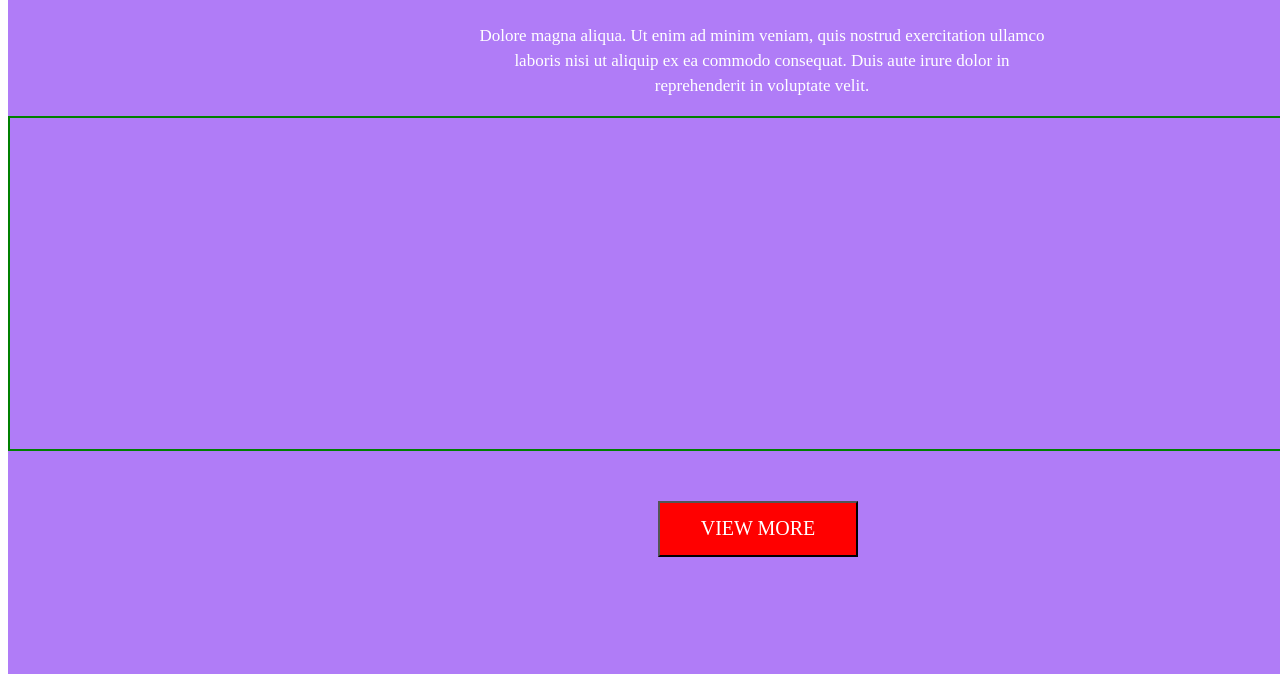
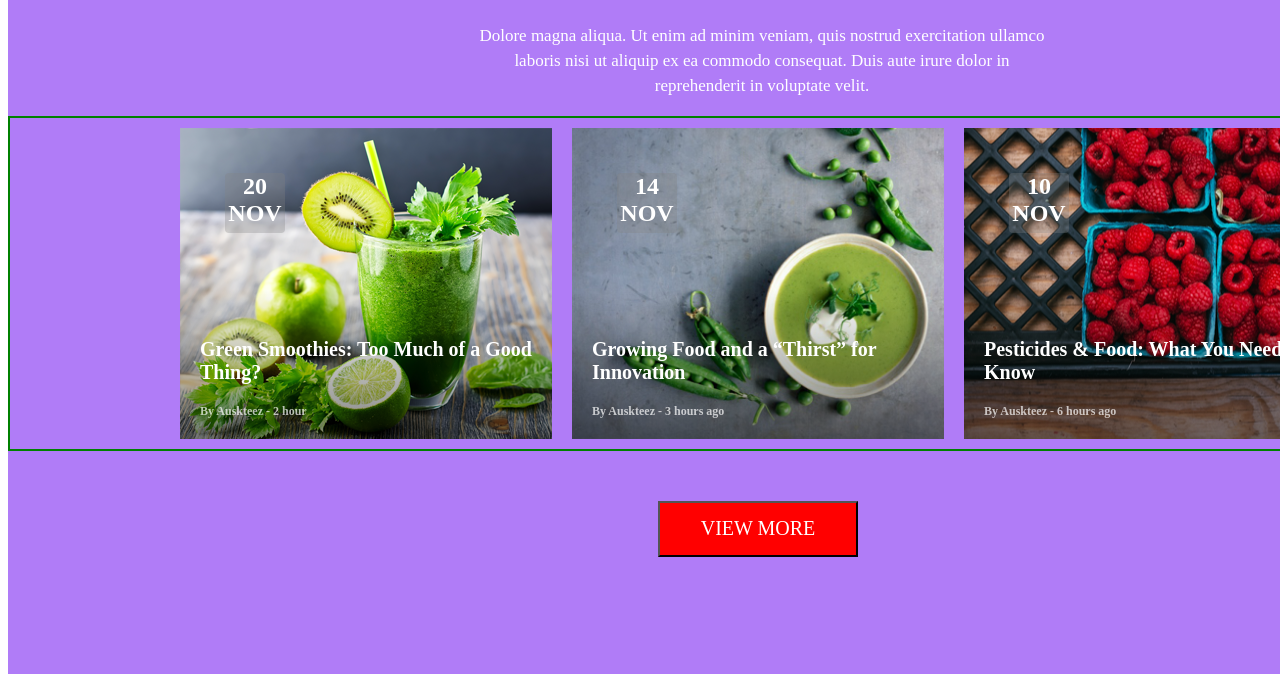
Before and after one commit to Ivanna1215/position-task-1, a plain HTML site: page index.html in a window 1280 px wide. Shown: the part 199-881 px from the top of the page. Drawn offline with Linux system fonts and the light colour scheme; a web font is replaced by a local one.

Commit message:
commit1307

```diff
--- a/css/style.css
+++ b/css/style.css
@@ -1,6 +1,6 @@
 @font-face {
-    font-family: "raleway";
-    src: url("/position-task1/fonts/Raleway/Raleway-Regular.ttf");
+    font-family: "Raleway";
+    src: url("/fonts/Raleway/Raleway-Regular.ttf");
 }
 .container {
     width: 1500px;
@@ -19,9 +19,11 @@
 /* line-height: 25px; */
 color: #ffffff;
 font-weight: 700;
-font-family: "Raleway";
+
+font-family: "Raleway" ;
 text-align: center;
 margin: 0 655px 30px 655px;
+
 }
 .text {
     width: 563px;
@@ -38,29 +40,49 @@ text-align: center;
 margin: 30px 469px;
 }
 .element-1 {
-    background: url(/position-task1/img/juice.png);
+    background: url("/position-task-1/img/juice.png");
     width: 372px;
     height:311px;
     margin: 10px;
+    position: relative;
+
 }
+.gradient {
+    /* background-image: linear-gradient(0deg, #000000 0%, #ffffff 100%); */
+    background: linear-gradient(rgba(255, 255, 255, 0) 0%, rgb(0, 0, 0) 100%);
+    width: 372px;
+    height:150px;
+    position: absolute;
+    bottom: 0;
+    opacity: 0.5;
+    transition: opacity 3s ease 0s;
+}
+.element-1:hover .gradient {
+    opacity:0;
+}
+
 .element-2 {
-    background: url(/position-task1/img/suup.png);
+    background: url("/img/suup.png") center bottom no-repeat;
+    background-size: cover;
     width: 372px;
     height:311px;
     margin: 10px;
+    position: relative;
 }
 .element-3 {
-    background: url(/position-task1/img/raspberry.png);
+    background: url(/img/raspberry.png) center;
     width: 372px;
     height: 311px;
     margin: 10px;
+    position: relative;
 }
 .img {
     border: 2px solid green;
     display: flex;
     justify-content: center;
 }
-input {
+input,
+button {
     width: 200px;
     height: 56px;
     background: red;
@@ -72,3 +94,42 @@ font-weight: 300;
 font-family: "Raleway";
 margin: 50px auto;
 }
+.data {
+width: 60px;
+height: 60px;
+background-color: rgba(128, 128, 128,0.3);
+border-radius: 4px;
+font-size: 24px;
+/* line-height: 25px; */
+color: #ffffff;
+font-weight: 700;
+font-family: "Raleway";
+text-align: center;
+text-transform: uppercase;
+position: relative;
+top: 45px;
+left: 45px;
+}
+.big-text {
+    width: 340px;
+height: 79px;
+font-size: 20px;
+/* line-height: 25px; */
+color: #ffffff;
+font-weight: 600;
+font-family: "Raleway";
+position: relative;
+left: 20px;
+top: 150px;
+}
+.small-text {
+    width: 370px;
+    font-size: 12px;
+    /* line-height: 25px; */
+    color: rgba(255, 255, 255,0.7);
+    font-weight: 600;
+    font-family: "Raleway";
+    position: absolute;
+    left: 20px;
+    bottom: 20px;
+}
--- a/index.html
+++ b/index.html
@@ -13,12 +13,42 @@
     <div class="header">Blog</div>
     <div class="text">Dolore magna aliqua. Ut enim ad minim veniam, quis nostrud exercitation ullamco laboris nisi ut aliquip ex ea commodo consequat. Duis aute irure dolor in reprehenderit in voluptate velit.</div>
     <div class="img">
-        <div class="element-1"></div>
-        <div class="element-2"> </div>
-        <div class="element-3"> </div>
+        <div class="element-1">
+            <div class="gradient"></div>
+            <div class="data">
+                <div>20</div>
+                <div>Nov</div>
+            </div>
+            <div class="big-text"> Green Smoothies: Too Much of a Good Thing? </div>
+            <div class="small-text">By Auskteez - 2 hour</div>
+        </div>
+        <div class="element-2">
+            <div class="gradient"></div>
+            <div class="data">
+                <div>14</div>
+                <div>Nov</div>
+            </div>
+            <div class="big-text"> Growing Food and a “Thirst” for Innovation
+
+                </div>
+            <div class="small-text">  By Auskteez - 3 hours ago</div>
+        </div>
+        <div class="element-3">
+            <div class="gradient"></div>
+            <div class="data">
+                <div>10</div>
+                <div>Nov</div>
+            </div>
+            <div class="big-text"> Pesticides & Food: What You Need to Know
+
+                 </div>
+            <div class="small-text">By Auskteez - 6 hours ago</div>
+
+        </div>
     </div>
 
-        <input type="submit" value="View more">
+        <!-- <input type="submit" value="View more"> -->
+        <button>VieW more</button>
 
 </div>
 </body>
```
